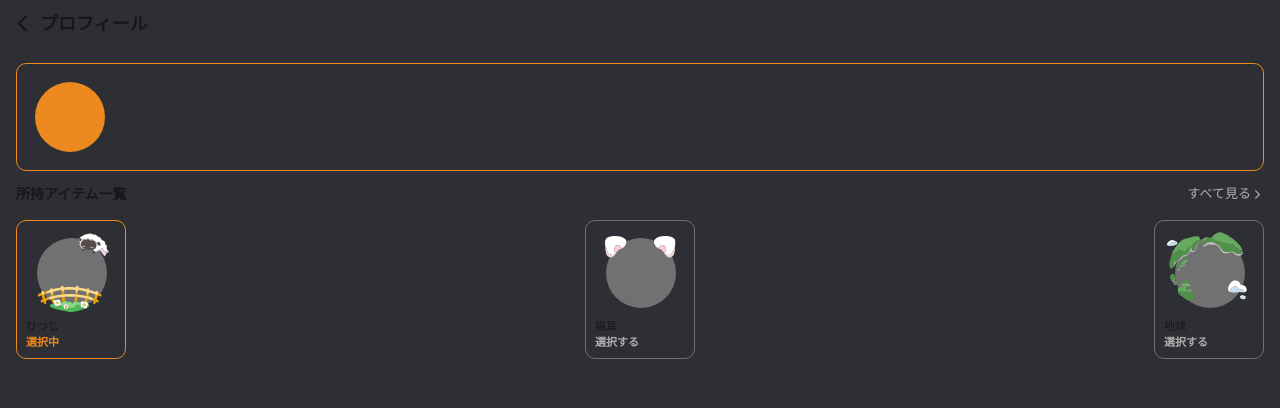
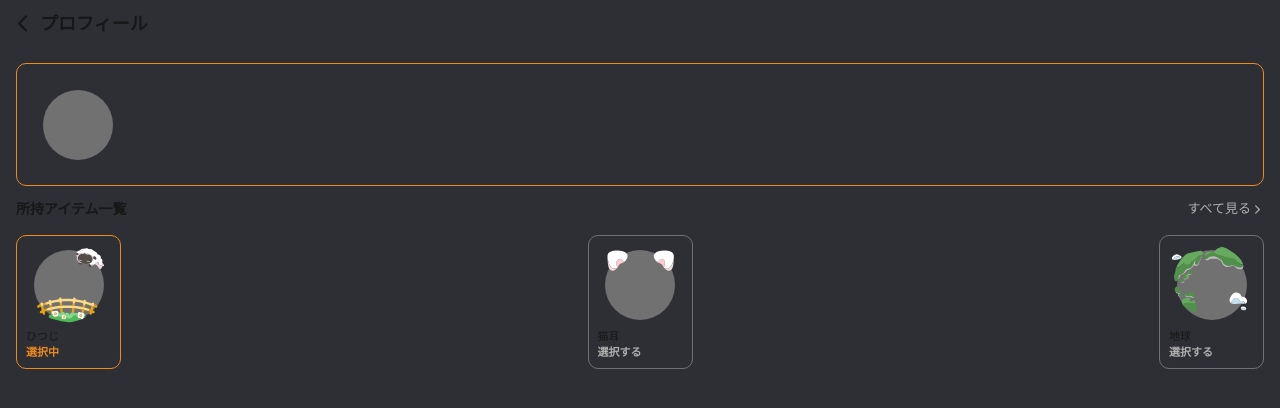
Before and after one commit to hakyukawa/frist_chat_next, a Next.js app in the folder hakyukawa-next/: page /profile in a window 1280 px wide. Shown: the top 408 px of the page. Built offline with nearby package versions, Linux system fonts and the light colour scheme; no server answers.

Commit message:
[update]アイコン変更機能実装

```diff
--- a/hakyukawa-next/src/app/home/page.tsx
+++ b/hakyukawa-next/src/app/home/page.tsx
@@ -11,20 +11,28 @@ import { useProfile } from "@/hooks/useProfile";
 import { useFriends } from "@/hooks/useFriends";
 import { useServers } from "@/hooks/useServers";
 import { AvatarGroup, Avatar } from "@mui/material";
-import { useEffect } from "react";
+import { useEffect, useState } from "react";
 import { usePathname } from "next/navigation";
 import Footer from "@/components/common/footer";
+import Image from "next/image";
 
 export default function Home() {
     const { data: user, error: userError, loading: userLoading } = useProfile();
     const { data: friend, error: friendError, loading: friendLoading } = useFriends();
     const { data: group, error: groupError, loading: groupLoading } = useServers();
+    const [selectedImage, setSelectedImage] = useState<string | null>(null);
     const pathname = usePathname();
 
     // useEffectを条件付きではなく、コンポーネント内で常に実行
     useEffect(() => {
         localStorage.setItem("previousPath", pathname);
     }, [pathname]);
+
+    useEffect(() => {
+        if (typeof window !== "undefined") {
+            setSelectedImage(localStorage.getItem("selectedItemImage") || null);
+        }
+    }, []);
 
     if (groupLoading || friendLoading || userLoading) return <p>読み込み中...</p>;
     if (groupError || friendError || userError)
@@ -67,7 +75,18 @@ export default function Home() {
                                 />
                             </div>
                         </Link>
-                        <div className="w-[70px] h-[70px] bg-main rounded-full"></div>
+                        <div className="flex justify-center items-center relative w-[85px] h-[85px] rounded-full">
+                            <div className="bg-border w-[70px] h-[70px] mx-[11px] my-[10px] rounded-full absolute"></div>
+                            {selectedImage && (
+                                <Image
+                                    src={selectedImage}
+                                    alt="iconOrnament"
+                                    width={85}
+                                    height={85}
+                                    className="absolute top-0 left-0"
+                                />
+                            )}
+                        </div>
                     </div>
                 ) : null}
                 {friend ? (
--- a/hakyukawa-next/src/app/profile/page.tsx
+++ b/hakyukawa-next/src/app/profile/page.tsx
@@ -1,4 +1,5 @@
 "use client";
+
 import Header from "@/components/common/Header";
 import Rank from "@/components/common/Rank";
 import SeeAll from "@/components/common/SeeAll";
@@ -6,20 +7,31 @@ import Item from "@/components/common/Item";
 import { useState, useEffect } from "react";
 import { useProfile } from "@/hooks/useProfile";
 import { useItemContext } from "@/context/ItemContext";
+import Image from "next/image";
 
 export default function Profile() {
     const { data: user } = useProfile();
     const { itemList, setItemList } = useItemContext();
-    const [name, setName] = useState<string>("");
+    const [selectedImage, setSelectedImage] = useState<string | null>(null);
 
+    // const [name, setName] = useState<string>("");
+    // useEffect(() => {
+    //     setName(user?.user_name || "");
+    // }, [user?.user_name]);
+
+    // localStorage の値を useEffect で取得する
     useEffect(() => {
-        setName(user?.user_name || "");
-    }, [user?.user_name]);
-
-    useEffect(() => {}, [name]);
+        if (typeof window !== "undefined") {
+            setSelectedImage(localStorage.getItem("selectedItemImage") || null);
+        }
+    }, []);
 
     const handleItemClick = (index: number, image: string) => {
         console.log(`クリックされた画像: ${image}`);
+        if (typeof window !== "undefined") {
+            localStorage.setItem("selectedItemImage", image);
+        }
+        setSelectedImage(image);
         setItemList(
             itemList.map((item, i) => ({
                 ...item,
@@ -33,7 +45,18 @@ export default function Profile() {
             <Header backPage backPageLink="/home" backPageText="プロフィール" />
             <div className="p-[16px]">
                 <div className="p-[18px] border border-main rounded-[10px] flex">
-                    <div className="bg-main w-[70px] h-[70px] rounded-full"></div>
+                    <div className="flex justify-center items-center relative w-[85px] h-[85px] rounded-full">
+                        <div className="bg-border w-[70px] h-[70px] mx-[11px] my-[10px] rounded-full absolute"></div>
+                        {selectedImage && (
+                            <Image
+                                src={selectedImage}
+                                alt="iconOrnament"
+                                width={85}
+                                height={85}
+                                className="absolute top-0 left-0"
+                            />
+                        )}
+                    </div>
                     {user && (
                         <div className="m-auto">
                             <Rank
--- a/hakyukawa-next/src/components/common/Item.tsx
+++ b/hakyukawa-next/src/components/common/Item.tsx
@@ -15,13 +15,13 @@ export default function Item({ name, selected, onClick, image }: Item) {
             }`}
             onClick={onClick}
         >
-            <div className="relative w-[90px] h-[90px] rounded-full">
+            <div className="flex items-center justify-center relative w-[85px] h-[85px] rounded-full">
                 <div className="bg-border w-[70px] h-[70px] mx-[11px] my-[10px] rounded-full absolute"></div>
                 <Image
                     src={image}
                     alt={name}
-                    width={100}
-                    height={100}
+                    width={85}
+                    height={85}
                     className="absolute top-0 left-0"
                 />
             </div>
```
